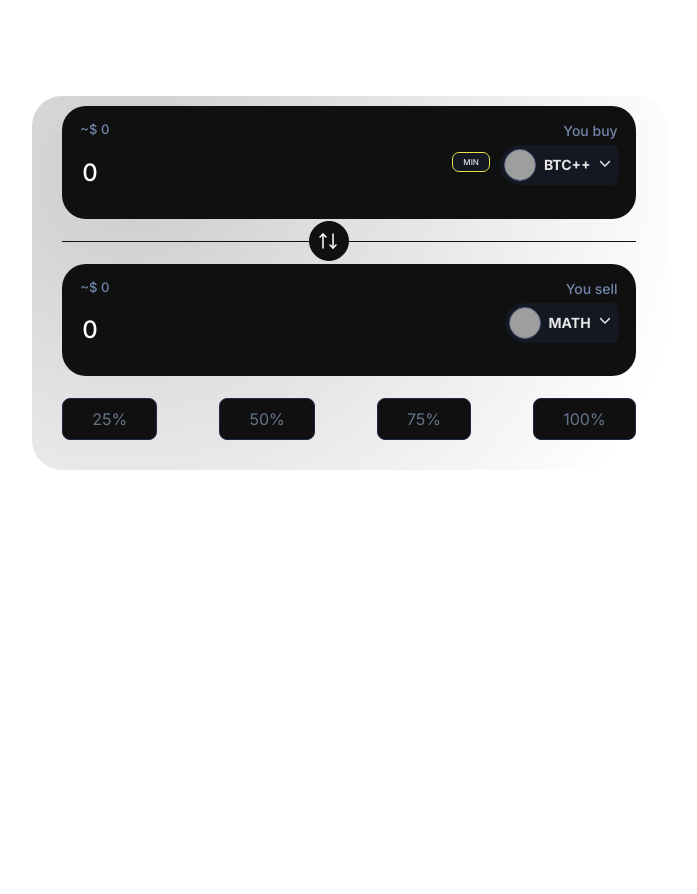
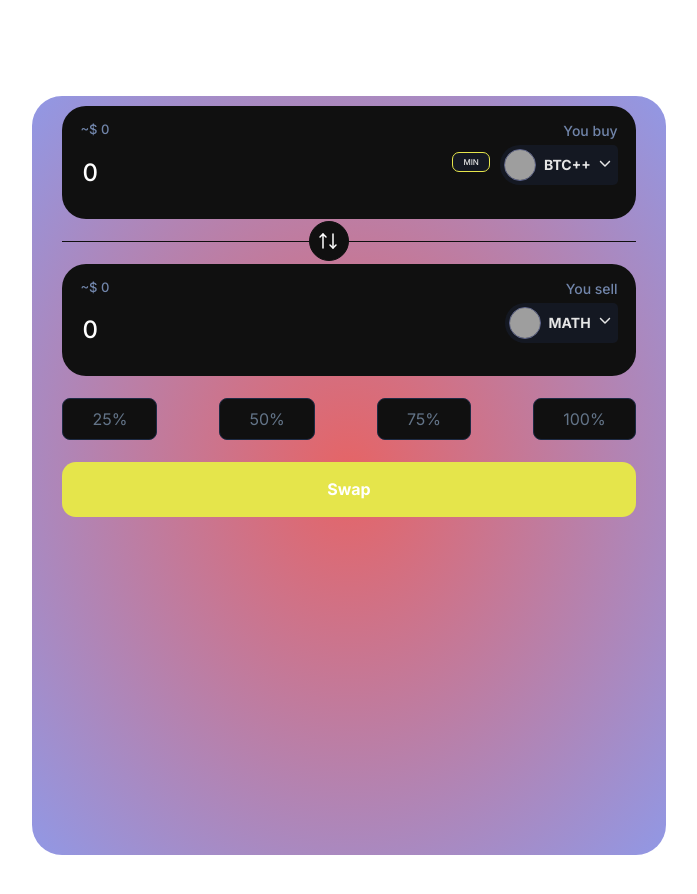
Before and after one commit to verenceLola/1InchAPI, a Next.js app: page / in a window 1280 px wide. Shown: the top 894 px of the page, without its empty margins (291-988 px from the left). Before the commit the page ends 800 px from the top, so only its background shows below. Built offline with nearby package versions, Linux system fonts and the light colour scheme; grey boxes are pictures that could not be loaded.

Commit message:
add trading component

```diff
--- a/src/components/organisms/Trading/index.tsx
+++ b/src/components/organisms/Trading/index.tsx
@@ -1,4 +1,4 @@
-import { Divider } from "@/components/atoms";
+import { Divider, SwapButton } from "@/components/atoms";
 import { CoinInput } from "@/components/molecules";
 import { ICoin } from "@/models";
 import styled from "@emotion/styled";
@@ -10,15 +10,10 @@ const Container = styled.div`
   align-items: center;
   padding: 0.625rem 1.875rem 1.875rem;
   gap: 1.375rem;
-  background: radial-gradient(
-    90.16% 143.01% at 15.32% 21.04%,
-    rgba(0, 0, 0, 0.2) 0%,
-    rgba(4, 4, 4, 0) 100%
-  );
+  background: radial-gradient(#e66465, #9198e5);
   backdrop-filter: blur(1.25rem);
   border-radius: 1.875rem;
-
-  //   height: 556px;
+  aspect-ratio: 464/556;
 `;
 
 const QuickTradeContainer = styled.div`
@@ -130,6 +125,7 @@ export const TradingComponent = ({ coins }: IProps) => {
           <QuickTradeButton key={index}>{option * 100}%</QuickTradeButton>
         ))}
       </QuickTradeContainer>
+      <SwapButton onClick={console.log} />
     </Container>
   );
 };
```
